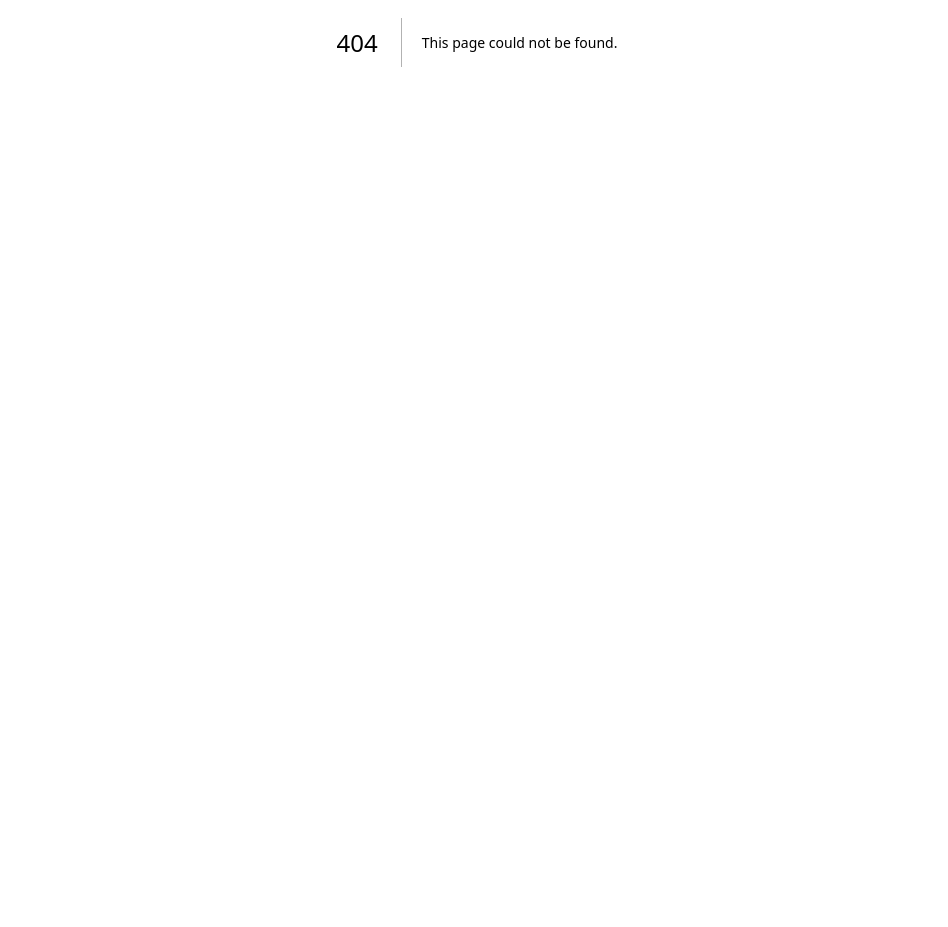
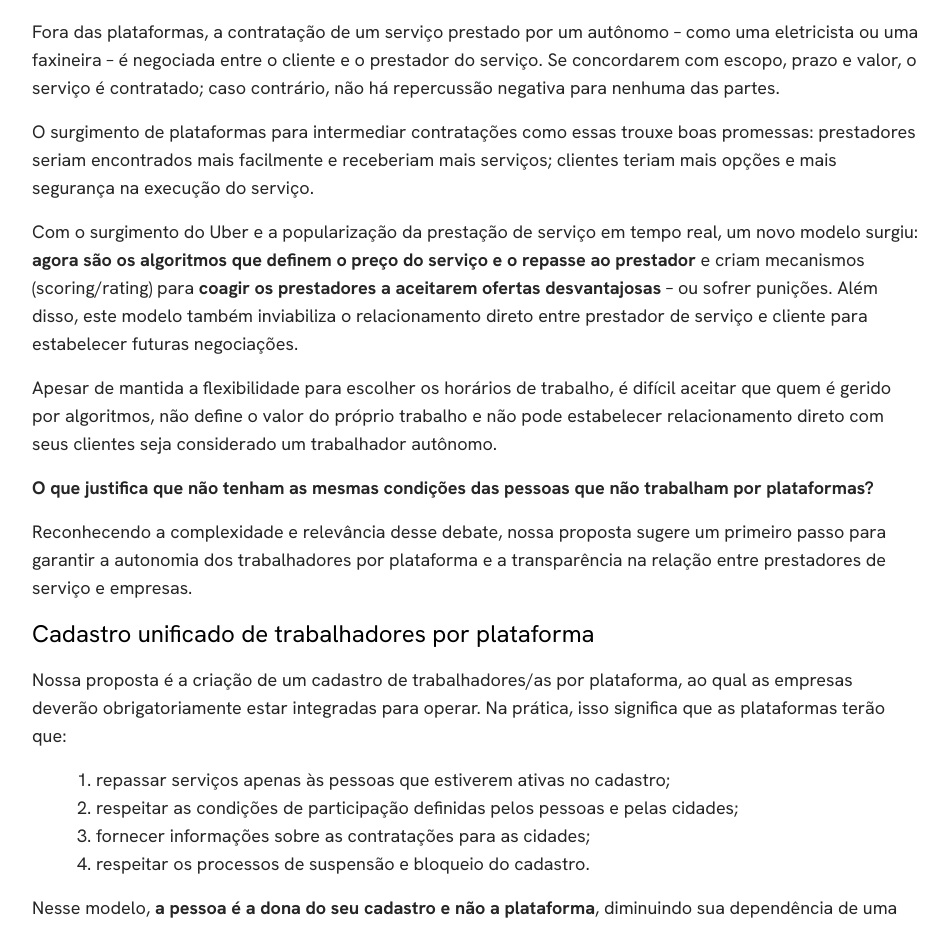
Before and after one commit to appjusto/site-shutdown, a Next.js app: page /cadastro in a window 1280 px wide. Before the commit this address had no page. Shown: the part 358-1285 px from the top of the page, without its empty margins (163-1111 px from the left). Before the commit the page ends 800 px from the top, so only its background shows below. Built offline with nearby package versions, Linux system fonts and the light colour scheme.

Commit message:
Adding cadastro page

```diff
--- /dev/null
+++ b/src/app/cadastro/page.tsx
@@ -0,0 +1,139 @@
+import Header from "@/components/header";
+import Pronouncement from "@/components/pronouncement";
+import Proposal from "@/components/proposal";
+import Link from "next/link";
+
+export default function Cadastro() {
+  return (
+    <>
+      <Header />
+      <main className="pt-24 lg:pt-48 flex min-h-screen flex-col">
+        <div className="max-w-[922px] container flex flex-col gap-10 lg:gap-16 pb-16 lg:pb-24">
+          <div className="flex flex-col gap-4">
+            <h1 className="mb-4 lg:mb-6">
+              Cadastro unificado: nossa proposta para regulamentação do trabalho
+              por plataforma
+            </h1>
+            <p>
+              Um tema que sempre foi central para o AppJusto e que tem sido
+              pouco discutido nos debates que tratam da regulamentação do
+              trabalho por plataforma é a <strong>autonomia</strong>.
+            </p>
+            <p>
+              Fora das plataformas, a contratação de um serviço prestado por um
+              autônomo – como uma eletricista ou uma faxineira – é negociada
+              entre o cliente e o prestador do serviço. Se concordarem com
+              escopo, prazo e valor, o serviço é contratado; caso contrário, não
+              há repercussão negativa para nenhuma das partes.
+            </p>
+            <p>
+              O surgimento de plataformas para intermediar contratações como
+              essas trouxe boas promessas: prestadores seriam encontrados mais
+              facilmente e receberiam mais serviços; clientes teriam mais opções
+              e mais segurança na execução do serviço.{" "}
+            </p>
+            <p>
+              Com o surgimento do Uber e a popularização da prestação de serviço
+              em tempo real, um novo modelo surgiu:{" "}
+              <strong>
+                agora são os algoritmos que definem o preço do serviço e o
+                repasse ao prestador
+              </strong>{" "}
+              e criam mecanismos (scoring/rating) para{" "}
+              <strong>
+                coagir os prestadores a aceitarem ofertas desvantajosas
+              </strong>{" "}
+              – ou sofrer punições. Além disso, este modelo também inviabiliza o
+              relacionamento direto entre prestador de serviço e cliente para
+              estabelecer futuras negociações.
+            </p>
+            <p>
+              Apesar de mantida a flexibilidade para escolher os horários de
+              trabalho, é difícil aceitar que quem é gerido por algoritmos, não
+              define o valor do próprio trabalho e não pode estabelecer
+              relacionamento direto com seus clientes seja considerado um
+              trabalhador autônomo.
+            </p>
+            <p>
+              <strong>
+                O que justifica que não tenham as mesmas condições das pessoas
+                que não trabalham por plataformas?
+              </strong>
+            </p>
+            <p>
+              Reconhecendo a complexidade e relevância desse debate, nossa
+              proposta sugere um primeiro passo para garantir a autonomia dos
+              trabalhadores por plataforma e a transparência na relação entre
+              prestadores de serviço e empresas.
+            </p>
+            <h2>Cadastro unificado de trabalhadores por plataforma</h2>
+            <p>
+              Nossa proposta é a criação de um cadastro de trabalhadores/as por
+              plataforma, ao qual as empresas deverão obrigatoriamente estar
+              integradas para operar. Na prática, isso significa que as
+              plataformas terão que:
+            </p>
+            <ol className="list-decimal ml-16">
+              <li>
+                repassar serviços apenas às pessoas que estiverem ativas no
+                cadastro;
+              </li>
+              <li>
+                respeitar as condições de participação definidas pelos pessoas e
+                pelas cidades;
+              </li>
+              <li>
+                fornecer informações sobre as contratações para as cidades;
+              </li>
+              <li>
+                respeitar os processos de suspensão e bloqueio do cadastro.
+              </li>
+            </ol>
+            <p>
+              Nesse modelo,{" "}
+              <strong>
+                a pessoa é a dona do seu cadastro e não a plataforma
+              </strong>
+              , diminuindo sua dependência de uma ou outra empresa. Ela poderia
+              definir condições de participação, como o{" "}
+              <strong>valor mínimo</strong>, e participar de coletivos com
+              outras pessoas,{" "}
+              <strong>viabilizando o cooperativismo de plataforma</strong>. As
+              punições seriam supervisionadas pelo cadastro, evitando bloqueios
+              sem defesa e outros abusos que são relatados recorrentemente pelos
+              trabalhadores, configurando situações de desgaste físico e
+              emocional.
+            </p>
+            <p>
+              <strong>As prefeituras finalmente teriam acesso aos dados</strong>{" "}
+              sobre serviços prestados e{" "}
+              <strong>poderiam adaptar as cidades</strong> para essa nova
+              realidade como, por exemplo, criar infraestruturas públicas para
+              descanso, alimentação etc. Poderiam definir parâmetros como{" "}
+              <strong>valor mínimo e jornada máxima</strong>, realizar
+              treinamentos, garantir que as pessoas estejam com sua MEI em dia e
+              usando equipamentos de segurança. Além de, claro, garantir que
+              todos os impostos sejam recolhidos corretamente.
+            </p>
+            <p>
+              Finalmente, sem a fricção de realizar um novo cadastro para cada
+              plataforma, as pessoas seriam incentivadas a manter seu cadastro
+              ativo em várias, o que seria{" "}
+              <strong>fundamental para ampliar a concorrência</strong>. Traria
+              também um enorme <strong>ganho operacional</strong>, tanto por
+              pular o processo de cadastro quanto por evitar o trabalho
+              simultâneo e desincentivar fraudes.
+            </p>
+            <p>
+              Com a suspensão das operações do AppJusto, ficam a experiência e
+              os debates acumulados, que reuniram entregadores, pesquisadores e
+              gestores. Seguimos mobilizados e à disposição para colaborar com
+              pessoas e entidades interessadas em viabilizar propostas nesse
+              sentido: por trabalho justo e efetivamente autônomo.
+            </p>
+          </div>
+        </div>
+      </main>
+    </>
+  );
+}
--- a/src/app/globals.css
+++ b/src/app/globals.css
@@ -4,7 +4,7 @@
 
 @layer base {
   body {
-    @apply text-neutral-800 font-normal;
+    @apply text-neutral-800 font-normal text-lg;
   }
   h1 {
     @apply text-2xl lg:text-3xl text-black;
--- a/src/app/page.tsx
+++ b/src/app/page.tsx
@@ -1,6 +1,5 @@
 import Header from "@/components/header";
 import Pronouncement from "@/components/pronouncement";
-import Proposal from "@/components/proposal";
 
 export default function Home() {
   return (
@@ -9,7 +8,6 @@ export default function Home() {
       <main className="pt-24 lg:pt-48 flex min-h-screen flex-col">
         <div className="max-w-[922px] container flex flex-col gap-10 lg:gap-16 pb-16 lg:pb-24">
           <Pronouncement />
-          <Proposal />
         </div>
       </main>
     </>
--- a/src/components/pronouncement.tsx
+++ b/src/components/pronouncement.tsx
@@ -32,8 +32,11 @@ export default function Pronouncement() {
         implementado nenhum tipo de gestão algorítmica que pudesse diminuir a
         autonomia de quem trabalhava pela plataforma.{" "}
         <strong>
-          (Mais informações sobre nossa proposta de  regulamentação do trabalho
-          por plataforma abaixo)
+          (Leia nossa proposta de regulamentação{" "}
+          <Link href="/cadastro" className="underline">
+            neste link
+          </Link>
+          )
         </strong>
         .
       </p>
```
